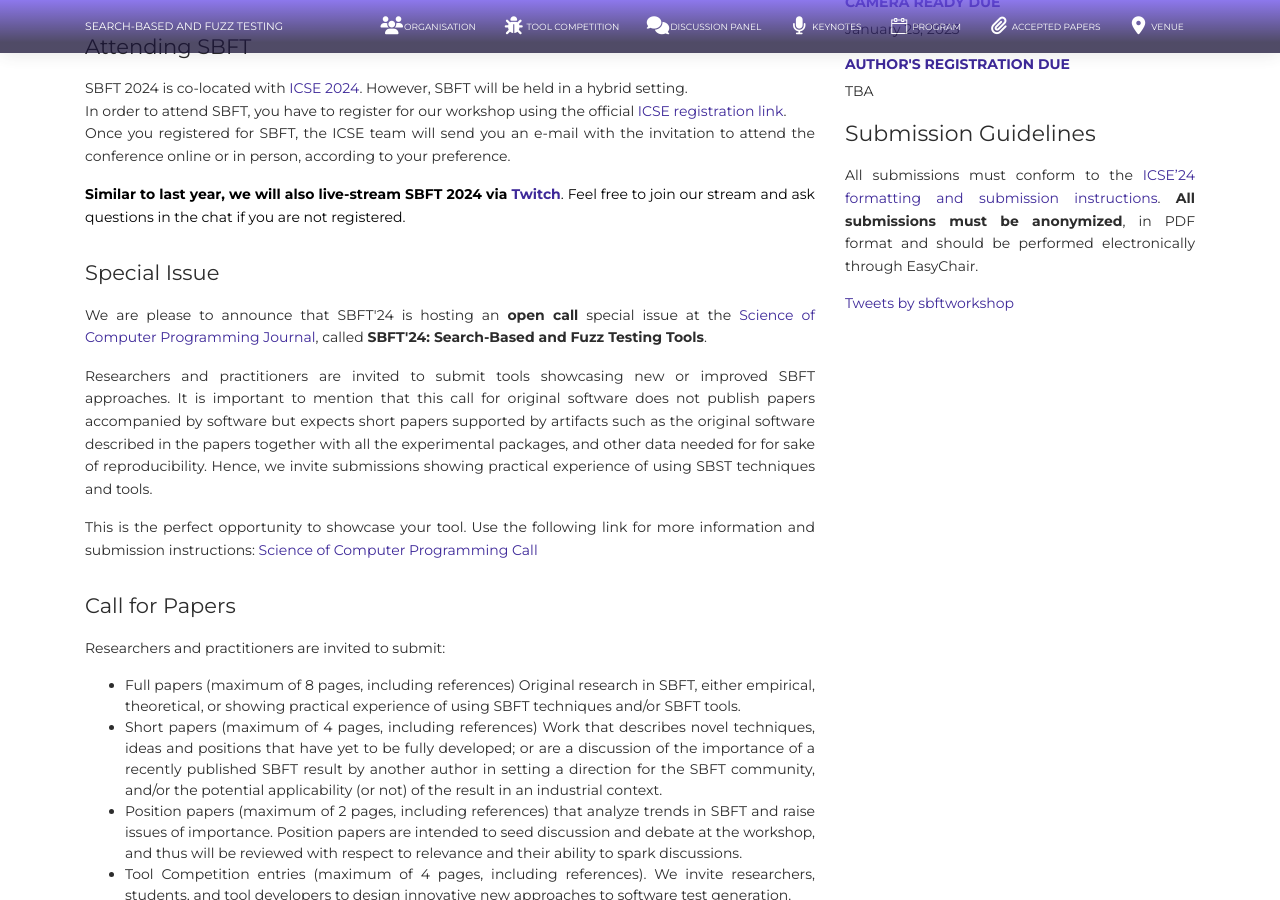
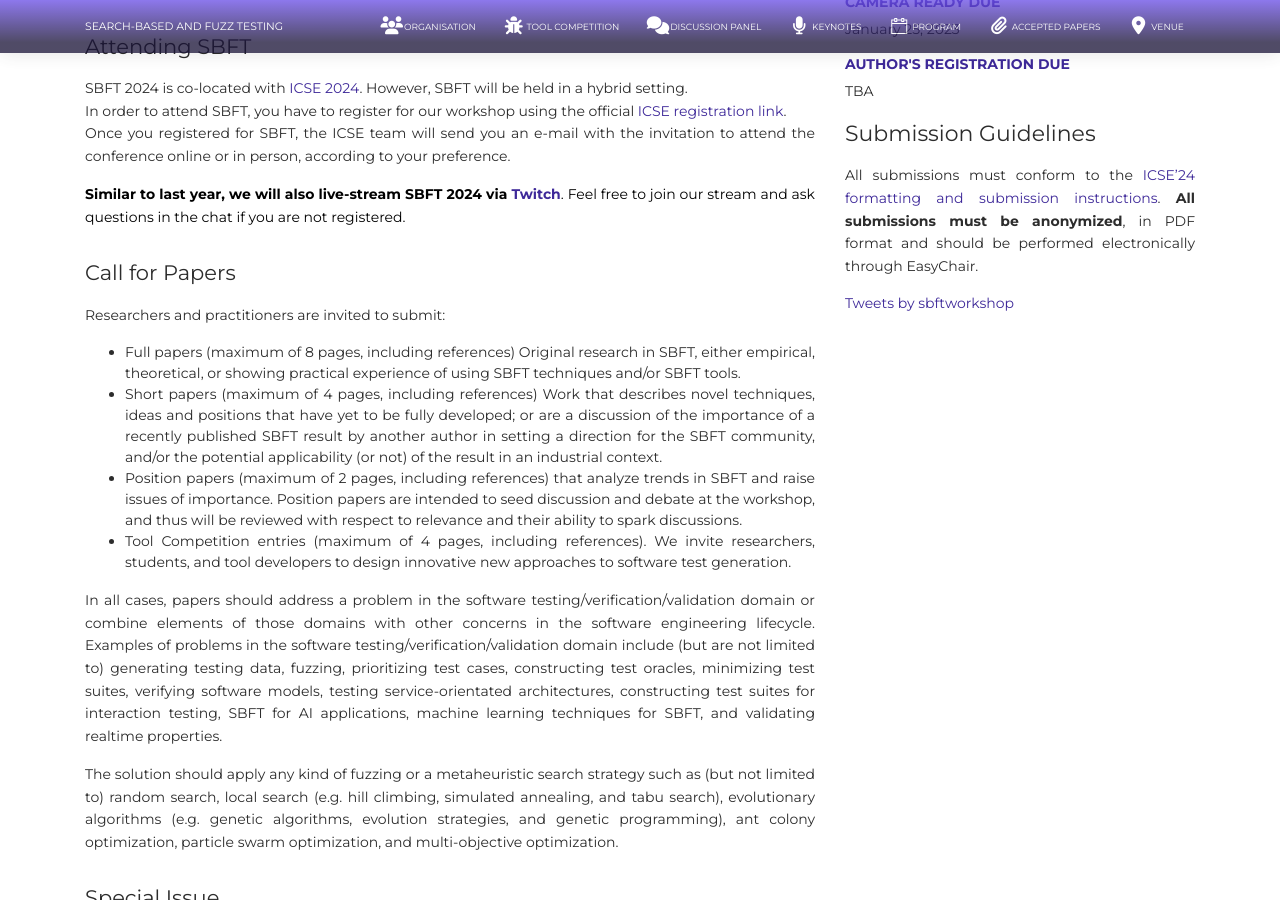
Before and after one commit to sbft24/sbft24.github.io, a Jekyll site: the page built from index.html, in a window 1280 px wide and 900 px high, scrolled down 763 px. Built offline with Jekyll 4.4.1, drawn with Linux system fonts in a browser that asks for light colours; nearby versions of some CDN libraries; comment, search, counter and statistics services are not loaded; some of the changed text lies outside the part shown.

Commit message:
Removed information on special issue

```diff
--- a/index.html
+++ b/index.html
@@ -48,28 +48,6 @@ layout: default
     and ask questions in the chat if you are not registered.
   </p>
 
-  <h4 class="subsection">Special Issue</h4>
-  <p>
-    We are please to announce that SBFT'24 is hosting an <b>open call</b> special issue at the <a
-      href="https://www.sciencedirect.com/journal/science-of-computer-programming/about/call-for-papers#sbft-23-search-based-and-fuzz-testing-tools"
-      target="_blank">Science
-      of Computer Programming Journal</a>, called <b>SBFT'24: Search-Based and Fuzz Testing Tools</b>.
-  </p>
-  <p>
-    Researchers and practitioners are invited to submit tools showcasing new or improved SBFT
-    approaches. It is important to mention that this call for original software does not publish papers
-    accompanied by software but expects short papers supported by artifacts such as the original
-    software described in the papers together with all the experimental packages, and other data needed
-    for for sake of reproducibility. Hence, we invite submissions showing practical experience of using
-    SBST techniques and tools.
-  </p>
-  <p>This is the perfect opportunity to showcase your tool. Use the following link for more information
-    and submission instructions:
-    <a href="https://www.sciencedirect.com/journal/science-of-computer-programming/about/call-for-papers#sbft-23-search-based-and-fuzz-testing-tools"
-      target="_blank">Science of Computer Programming Call</a>
-  </p>
-
-
   <h4 class="subsection">Call for Papers</h4>
   <p>Researchers and practitioners are invited to submit:</p>
   <ul>
@@ -100,5 +78,12 @@ layout: default
     algorithms (e.g. genetic algorithms, evolution strategies, and genetic programming), ant colony
     optimization, particle swarm optimization, and multi-objective optimization.</p>
 
+
+    <h4 class="subsection">Special Issue</h4>
+    <p>
+      This topic is currently under discussion. More information coming soon!
+    </p>
+
+
 </div>
 {%- include sidebar.html -%}
```
